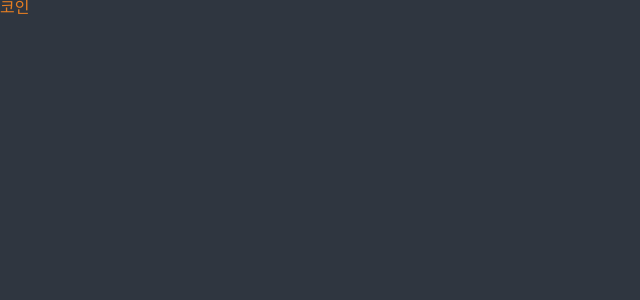
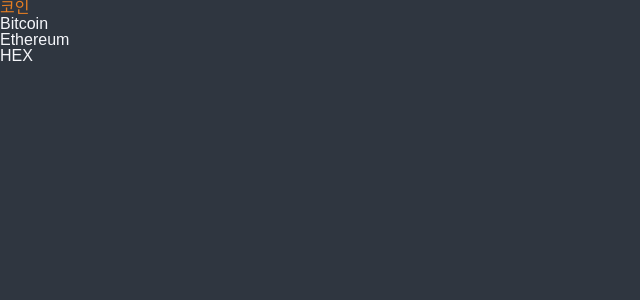
Before and after one commit to soo-toance/2023-react-masterclass, a React (Create React App) app: page / in a window 1280 px wide. Shown: the top 300 px of the page, without its empty margins (0-640 px from the left). Built offline with nearby package versions, Linux system fonts and the light colour scheme.

Commit message:
#5.2 Home part One - coins API 샘플 추가

```diff
--- a/src/routes/Coins.tsx
+++ b/src/routes/Coins.tsx
@@ -15,7 +15,35 @@
     color: ${props => props.theme.accentColor}
 `;
 
-
+const coins = [
+    {
+        id: "btc-bitcoin",
+        name: "Bitcoin",
+        symbol: "BTC",
+        rank: 1,
+        is_new: false,
+        is_active: true,
+        type: "coin",
+        },
+        {
+        id: "eth-ethereum",
+        name: "Ethereum",
+        symbol: "ETH",
+        rank: 2,
+        is_new: false,
+        is_active: true,
+        type: "coin",
+        },
+        {
+        id: "hex-hex",
+        name: "HEX",
+        symbol: "HEX",
+        rank: 3,
+        is_new: false,
+        is_active: true,
+        type: "token",
+        }
+];
 
 function Coins() {
     return (
@@ -24,7 +52,7 @@
                 <Title>코인</Title>
             </Header>
             <CoinsList>
-                <Coin></Coin>
+                {coins.map(coin => <Coin key={coin.id}>{coin.name}</Coin>)}
             </CoinsList>
         </Container>
     )
```
